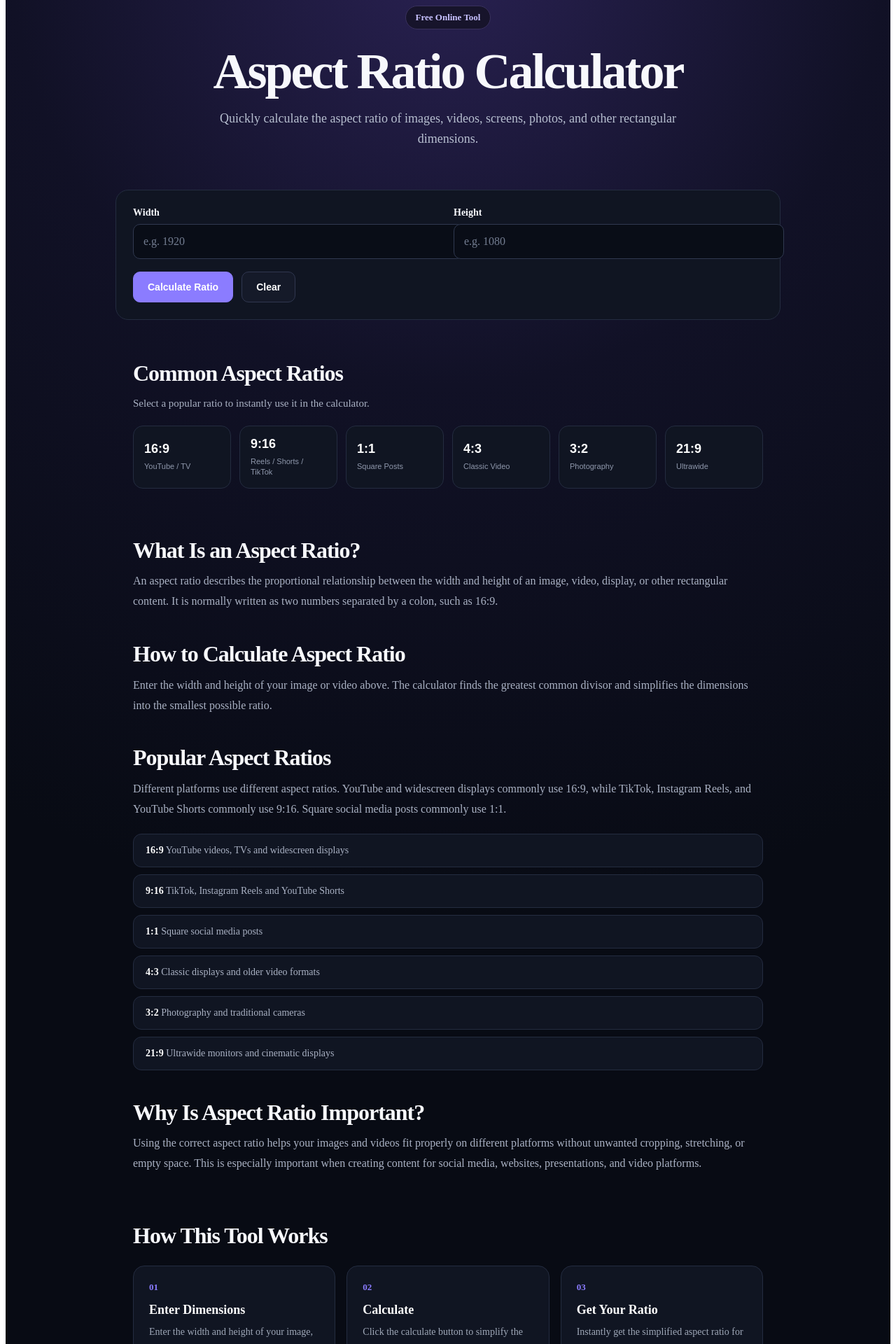
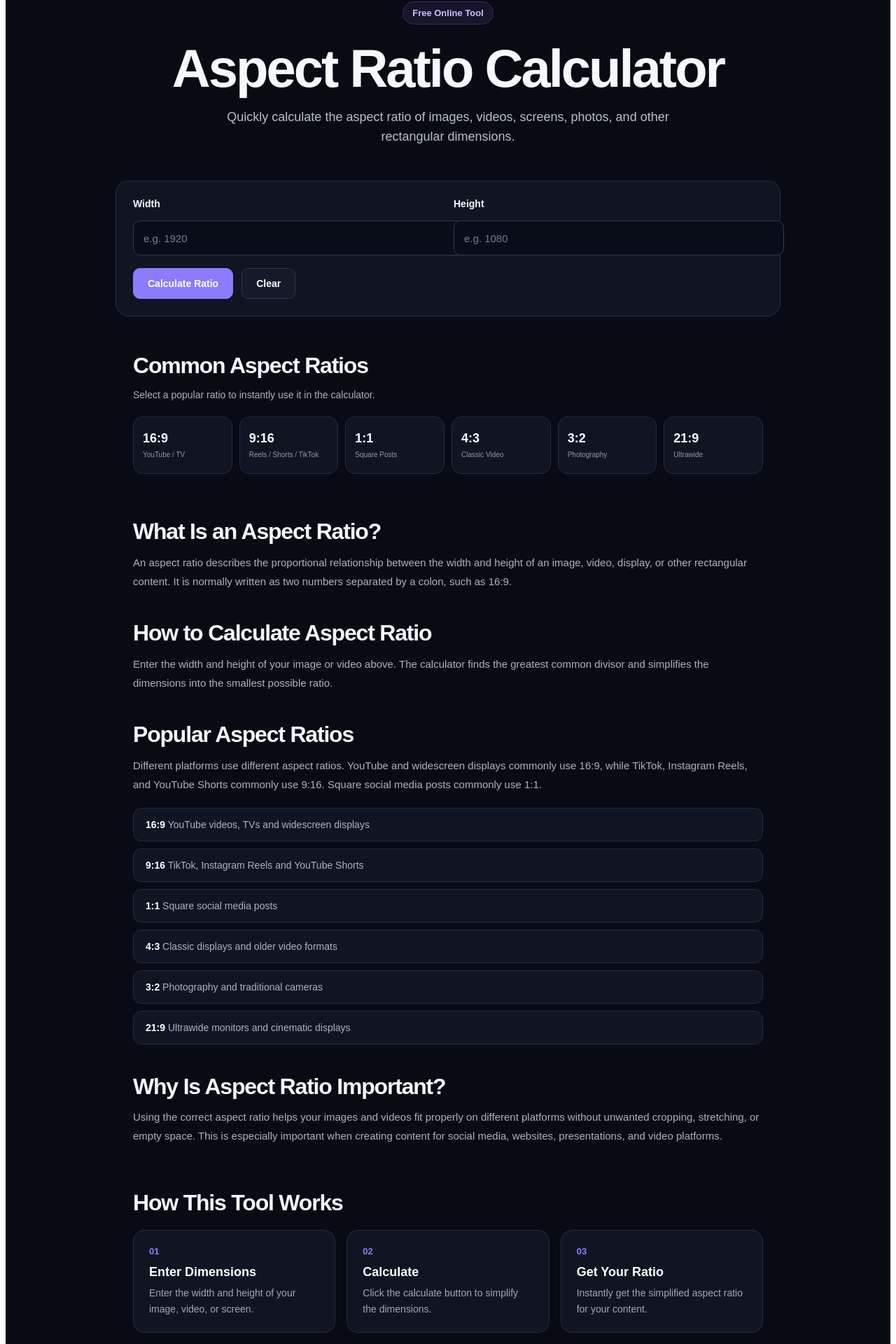
Before and after one commit to shailesh21983/clipforge, a Next.js app in the folder clipforge/: page /tools/aspect-ratio in a window 1280 px wide. Shown: the part 82-2002 px from the top of the page at 70% size. Built offline with nearby package versions, Linux system fonts and the light colour scheme.

Commit message:
Update globals.css

```diff
--- a/clipforge/app/globals.css
+++ b/clipforge/app/globals.css
@@ -405,4 +405,313 @@
   .ratio-card {
     min-height: 82px;
   }
+}/* =========================================
+   FINAL CLIPFORGE TOOL UI OVERRIDE
+========================================= */
+
+.tool-page {
+  min-height: 100vh;
+  padding: 76px 24px 100px;
+  background: #080b14;
+  color: #f7f8fc;
+  font-family: Arial, Helvetica, sans-serif;
 }
+
+.tool-container {
+  max-width: 1180px;
+  margin: 0 auto;
+}
+
+/* Hero */
+
+.tool-hero {
+  max-width: 900px;
+  margin: 0 auto 48px;
+  text-align: center;
+}
+
+.tool-badge {
+  display: inline-block;
+  padding: 8px 13px;
+  background: #17142b;
+  border: 1px solid #39315d;
+  border-radius: 99px;
+  color: #c8c2ff;
+  font-size: 13px;
+  font-weight: 600;
+}
+
+.tool-hero h1 {
+  margin: 24px auto 16px;
+  color: #f7f8fc;
+  font-family: Arial, Helvetica, sans-serif;
+  font-size: clamp(42px, 7vw, 76px);
+  font-weight: 800;
+  line-height: 1.02;
+  letter-spacing: -3px;
+}
+
+.tool-hero p {
+  max-width: 720px;
+  margin: 0 auto;
+  color: #b7bfd0;
+  font-family: Arial, Helvetica, sans-serif;
+  font-size: 18px;
+  line-height: 1.6;
+}
+
+/* Calculator */
+
+.calculator-card {
+  max-width: 900px;
+  margin: 0 auto;
+  padding: 24px;
+  background: #101522;
+  border: 1px solid #242c40;
+  border-radius: 18px;
+}
+
+.input-grid {
+  display: grid;
+  grid-template-columns: 1fr 1fr;
+  gap: 16px;
+}
+
+.input-group label {
+  display: block;
+  margin-bottom: 8px;
+  color: #f7f8fc;
+  font-family: Arial, Helvetica, sans-serif;
+  font-size: 14px;
+  font-weight: 700;
+}
+
+.input-group input {
+  width: 100%;
+  height: 48px;
+  padding: 0 14px;
+  background: #090d17;
+  border: 1px solid #303950;
+  border-radius: 10px;
+  color: #fff;
+  font-family: Arial, Helvetica, sans-serif;
+  font-size: 15px;
+  outline: none;
+}
+
+.input-group input:focus {
+  border-color: #8b7cff;
+}
+
+/* Buttons */
+
+.button-row {
+  display: flex;
+  gap: 12px;
+  margin-top: 18px;
+}
+
+.primary-button {
+  height: 44px;
+  padding: 0 20px;
+  background: #8b7cff;
+  border: 1px solid #8b7cff;
+  border-radius: 10px;
+  color: #fff;
+  font-family: Arial, Helvetica, sans-serif;
+  font-size: 14px;
+  font-weight: 700;
+  cursor: pointer;
+}
+
+.primary-button:hover {
+  background: #796aff;
+}
+
+.secondary-button {
+  height: 44px;
+  padding: 0 20px;
+  background: #151a29;
+  border: 1px solid #303750;
+  border-radius: 10px;
+  color: #fff;
+  font-family: Arial, Helvetica, sans-serif;
+  font-size: 14px;
+  font-weight: 700;
+  cursor: pointer;
+}
+
+/* Popular */
+
+.popular-section {
+  max-width: 900px;
+  margin: 52px auto 0;
+}
+
+.popular-section h2,
+.tool-content h2,
+.steps-section h2 {
+  color: #f7f8fc;
+  font-family: Arial, Helvetica, sans-serif;
+  font-size: 32px;
+  font-weight: 800;
+  letter-spacing: -1.2px;
+}
+
+.popular-section > p {
+  color: #aab2c4;
+  font-family: Arial, Helvetica, sans-serif;
+  font-size: 14px;
+}
+
+.ratio-grid {
+  display: grid;
+  grid-template-columns: repeat(6, 1fr);
+  gap: 10px;
+}
+
+.ratio-card {
+  min-height: 82px;
+  padding: 13px;
+  background: #101522;
+  border: 1px solid #242c40;
+  border-radius: 14px;
+  color: #fff;
+  text-align: left;
+  cursor: pointer;
+  transition: .2s ease;
+}
+
+.ratio-card:hover {
+  transform: translateY(-3px);
+  background: #131a2a;
+  border-color: #4a426f;
+}
+
+.ratio-card strong {
+  display: block;
+  margin-bottom: 6px;
+  color: #fff;
+  font-family: Arial, Helvetica, sans-serif;
+  font-size: 18px;
+}
+
+.ratio-card span {
+  display: block;
+  color: #8f98ac;
+  font-family: Arial, Helvetica, sans-serif;
+  font-size: 10px;
+}
+
+/* Content */
+
+.tool-content {
+  max-width: 900px;
+  margin: 64px auto 0;
+}
+
+.tool-content p {
+  color: #aab2c4;
+  font-family: Arial, Helvetica, sans-serif;
+  font-size: 15px;
+  line-height: 1.8;
+}
+
+/* Steps */
+
+.steps-section {
+  max-width: 900px;
+  margin: 64px auto 0;
+}
+
+.steps {
+  display: grid;
+  grid-template-columns: repeat(3, 1fr);
+  gap: 16px;
+  margin-top: 20px;
+}
+
+.step {
+  padding: 22px;
+  background: #101522;
+  border: 1px solid #242c40;
+  border-radius: 16px;
+}
+
+.step-number {
+  margin-bottom: 12px;
+  color: #8b7cff;
+  font-family: Arial, Helvetica, sans-serif;
+  font-size: 13px;
+  font-weight: 800;
+}
+
+.step h3 {
+  margin: 0 0 8px;
+  color: #fff;
+  font-family: Arial, Helvetica, sans-serif;
+  font-size: 18px;
+}
+
+.step p {
+  color: #9fa8b8;
+  font-family: Arial, Helvetica, sans-serif;
+  font-size: 14px;
+  line-height: 1.6;
+}
+
+/* Mobile */
+
+@media (max-width: 900px) {
+  .ratio-grid {
+    grid-template-columns: repeat(3, 1fr);
+  }
+}
+
+@media (max-width: 760px) {
+
+  .tool-page {
+    padding: 60px 16px 80px;
+  }
+
+  .tool-hero h1 {
+    font-size: 42px;
+    letter-spacing: -2px;
+  }
+
+  .tool-hero p {
+    font-size: 16px;
+  }
+
+  .input-grid {
+    grid-template-columns: 1fr;
+  }
+
+  .ratio-grid {
+    grid-template-columns: repeat(2, 1fr);
+  }
+
+  .steps {
+    grid-template-columns: 1fr;
+  }
+}
+
+@media (max-width: 420px) {
+
+  .tool-hero h1 {
+    font-size: 34px;
+  }
+
+  .calculator-card {
+    padding: 16px;
+  }
+
+  .button-row {
+    flex-wrap: wrap;
+  }
+
+  .primary-button,
+  .secondary-button {
+    width: 100%;
+  }
+}
```
